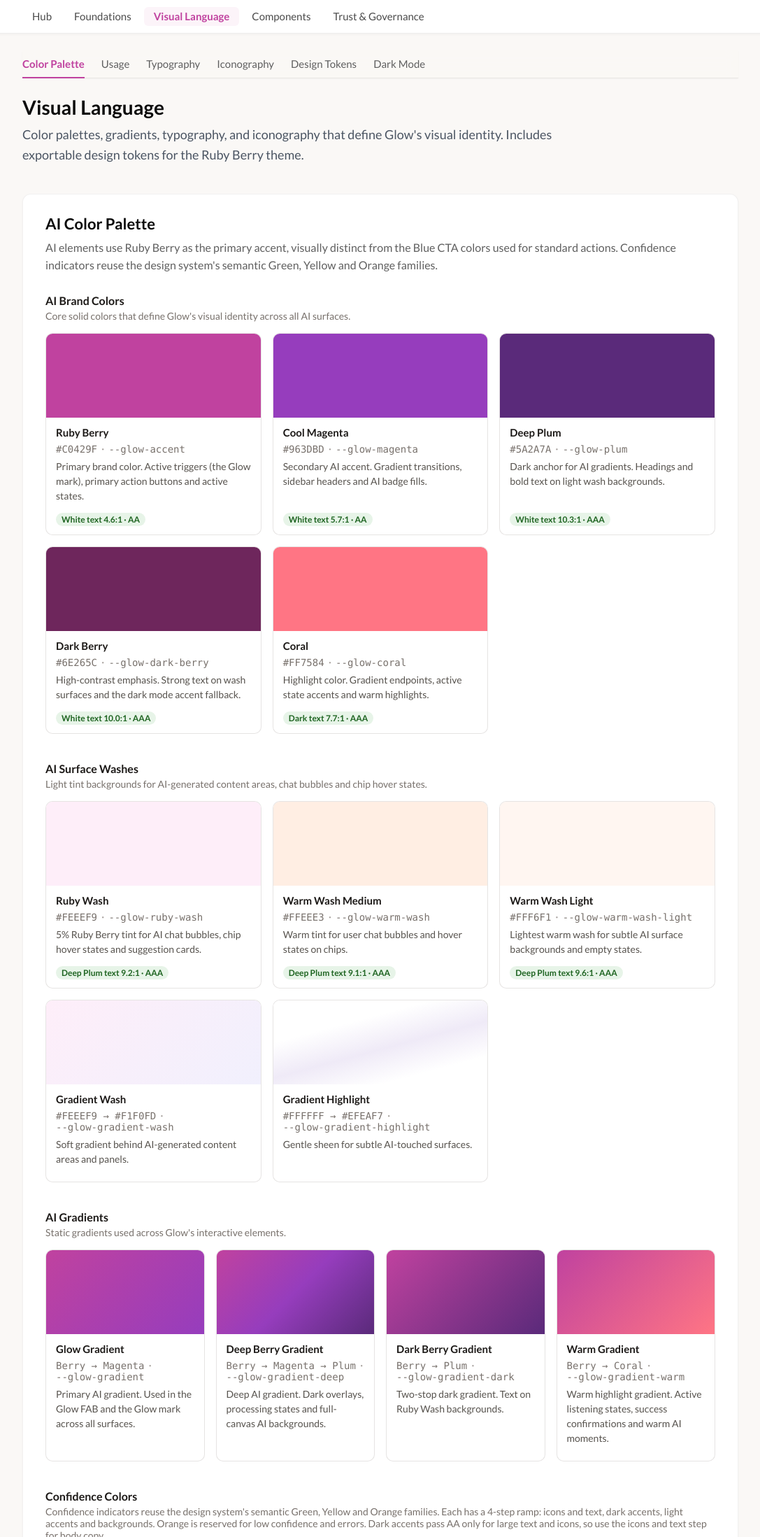
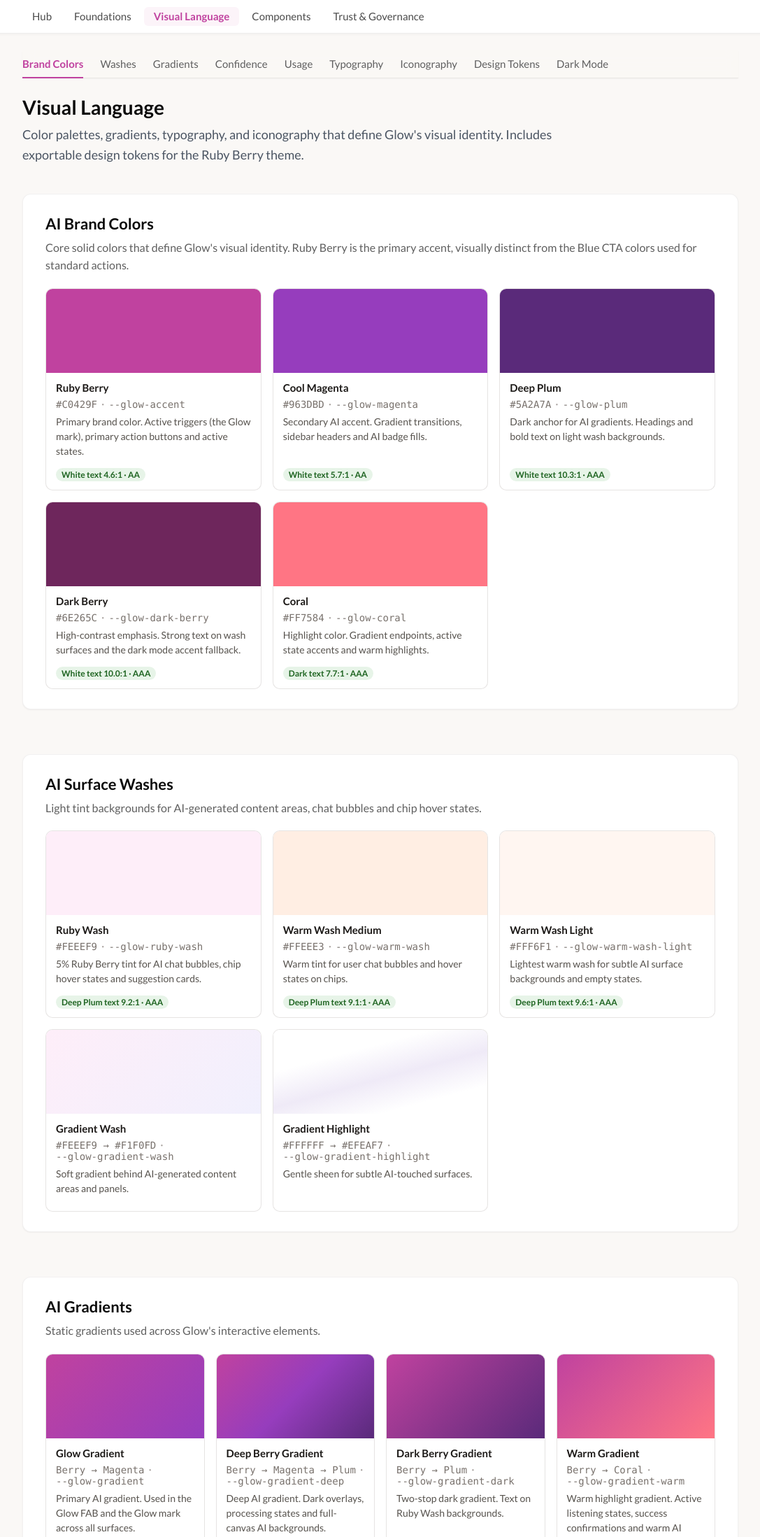
Before and after one commit to charissagudknecht-design/ai-interaction-standards, a plain HTML site: page docs/ai-visual-language.html in a window 1280 px wide. Shown: the top 2197 px of the page at 70% size, without its empty margins (96-1183 px from the left). Drawn offline with Linux system fonts and the light colour scheme.

Commit message:
Give each color group its own section box and full-size heading
Co-Authored-By: Claude Opus 5.5 <noreply@anthropic.com>
Claude-Session: https://claude.ai/code/session_01LJTHUQjhshoHdyK9XV8jSP

```diff
--- a/docs/ai-visual-language.html
+++ b/docs/ai-visual-language.html
@@ -196,7 +196,10 @@
     </nav>
     <main class="ai-hub__content">
         <div class="ai-hub__jump-links">
-            <a href="#palette">Color Palette</a>
+            <a href="#palette">Brand Colors</a>
+            <a href="#washes">Washes</a>
+            <a href="#gradients">Gradients</a>
+            <a href="#confidence">Confidence</a>
             <a href="#usage">Usage</a>
             <a href="#typography">Typography</a>
             <a href="#iconography">Iconography</a>
@@ -209,12 +212,9 @@
         </div>
 
         <section id="palette" class="ai-hub__section">
-            <h2 class="ai-hub__section-title">AI Color Palette</h2>
-            <p class="ai-hub__section-desc">AI elements use Ruby Berry as the primary accent, visually distinct from the Blue CTA colors used for standard actions. Confidence indicators reuse the design system's semantic Green, Yellow and Orange families.</p>
+            <h2 class="ai-hub__section-title">AI Brand Colors</h2>
+            <p class="ai-hub__section-desc">Core solid colors that define Glow's visual identity. Ruby Berry is the primary accent, visually distinct from the Blue CTA colors used for standard actions.</p>
 
-            <div class="pal-card">
-                <h3 class="pal-card__title">AI Brand Colors</h3>
-                <p class="pal-card__desc">Core solid colors that define Glow's visual identity across all AI surfaces.</p>
                 <div class="pal-grid">
                     <div class="pal-swatch">
                         <div class="pal-swatch__bar pal-swatch__bar--dark" style="background:#C0429F;"></div>
@@ -262,11 +262,12 @@
                         </div>
                     </div>
                 </div>
-            </div>
+        </section>
 
-            <div class="pal-card">
-                <h3 class="pal-card__title">AI Surface Washes</h3>
-                <p class="pal-card__desc">Light tint backgrounds for AI-generated content areas, chat bubbles and chip hover states.</p>
+        <section id="washes" class="ai-hub__section">
+            <h2 class="ai-hub__section-title">AI Surface Washes</h2>
+            <p class="ai-hub__section-desc">Light tint backgrounds for AI-generated content areas, chat bubbles and chip hover states.</p>
+
                 <div class="pal-grid">
                     <div class="pal-swatch">
                         <div class="pal-swatch__bar pal-swatch__bar--light" style="background:#FEEEF9;"></div>
@@ -312,11 +313,12 @@
                         </div>
                     </div>
                 </div>
-            </div>
+        </section>
 
-            <div class="pal-card">
-                <h3 class="pal-card__title">AI Gradients</h3>
-                <p class="pal-card__desc">Static gradients used across Glow's interactive elements.</p>
+        <section id="gradients" class="ai-hub__section">
+            <h2 class="ai-hub__section-title">AI Gradients</h2>
+            <p class="ai-hub__section-desc">Static gradients used across Glow's interactive elements.</p>
+
                 <div class="pal-grid pal-grid--4">
                     <div class="pal-swatch">
                         <div class="pal-swatch__bar pal-swatch__bar--dark" style="background:linear-gradient(135deg, #C0429F 0%, #963DBD 100%);"></div>
@@ -351,11 +353,12 @@
                         </div>
                     </div>
                 </div>
-            </div>
+        </section>
 
-            <div class="pal-card">
-                <h3 class="pal-card__title">Confidence Colors</h3>
-                <p class="pal-card__desc">Confidence indicators reuse the design system's semantic Green, Yellow and Orange families. Each has a 4-step ramp: icons and text, dark accents, light accents and backgrounds. Orange is reserved for low confidence and errors. Dark accents pass AA only for large text and icons, so use the icons and text step for body copy.</p>
+        <section id="confidence" class="ai-hub__section">
+            <h2 class="ai-hub__section-title">Confidence Colors</h2>
+            <p class="ai-hub__section-desc">Confidence indicators reuse the design system's semantic Green, Yellow and Orange families. Each has a 4-step ramp: icons and text, dark accents, light accents and backgrounds. Orange is reserved for low confidence and errors. Dark accents pass AA only for large text and icons, so use the icons and text step for body copy.</p>
+
                 <div class="conf-ramp">
                 <div class="conf-ramp__col">
                     <div class="conf-ramp__title">High (90%+) &middot; Confident</div>
@@ -382,11 +385,12 @@
                     <div class="conf-ramp__step" style="background:#FFEEE3;color:#8E4018;">Orange &middot; Backgrounds<code>#FFEEE3 &middot; 6.4:1</code></div>
                 </div>
                 </div>
-            </div>
+        </section>
 
-            <div class="pal-card">
-                <h3 class="pal-card__title">Prompt Box Ring</h3>
-                <p class="pal-card__desc">The gradient travels around the prompt box stroke during active states. The box stays white.</p>
+        <section id="prompt-ring" class="ai-hub__section">
+            <h2 class="ai-hub__section-title">Prompt Box Ring</h2>
+            <p class="ai-hub__section-desc">The gradient travels around the prompt box stroke during active states. The box stays white.</p>
+
                 <div class="pal-grid">
                     <div class="pal-swatch">
                         <div class="pb-ring" style="--g1:#C0429F; --g2:#E082C0; --g3:#FBECD6; --g4:#E082C0;"></div>
@@ -405,7 +409,6 @@
                         </div>
                     </div>
                 </div>
-            </div>
         </section>
 
         <section id="usage" class="ai-hub__section">
```
